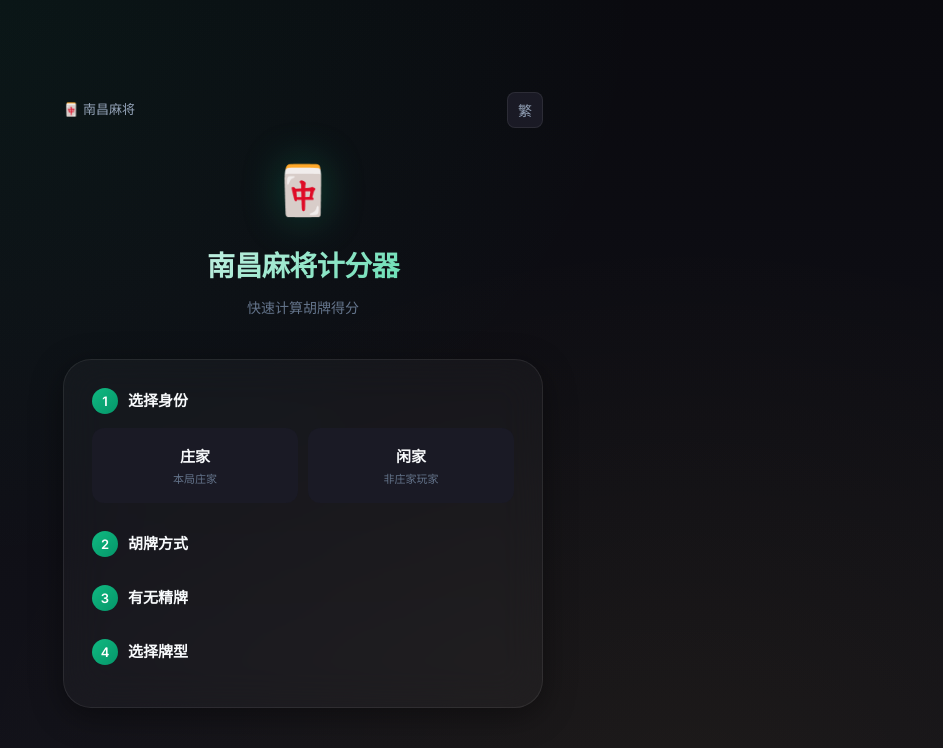
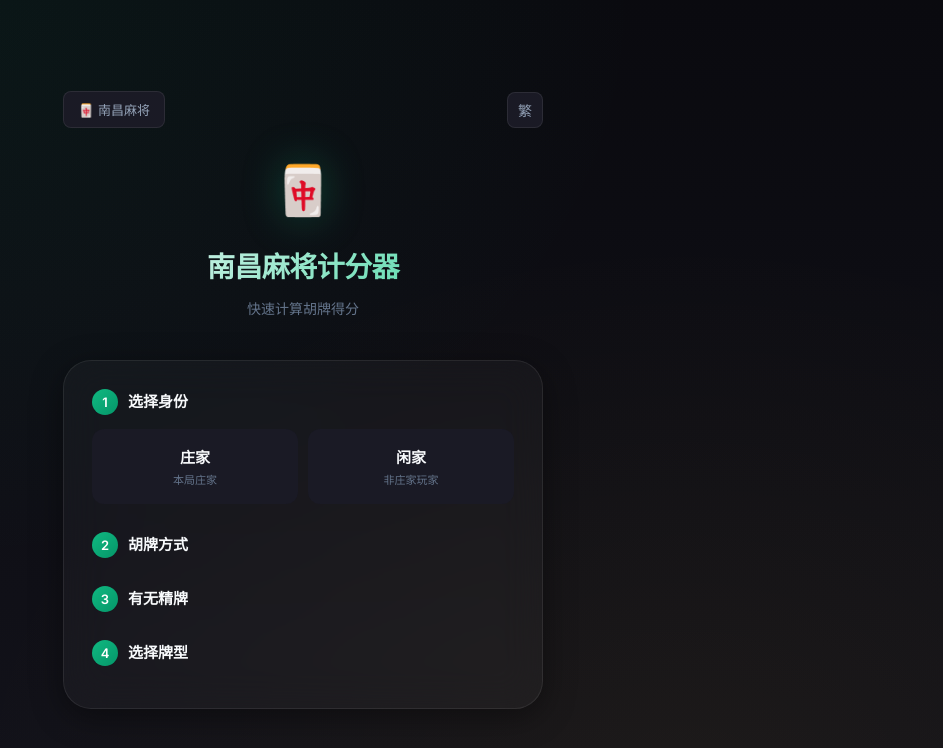
Before and after one commit to RobyCHANG/mahjong-score-ifelse, a React (Vite) app: page / in a window 1280 px wide. Shown: the top 748 px of the page, without its empty margins (337-1280 px from the left). Built offline with nearby package versions, Linux system fonts and the light colour scheme.

Commit message:
fix: mode selection changed to clickable按钮

```diff
--- a/src/App.css
+++ b/src/App.css
@@ -17,12 +17,25 @@
     margin-bottom: 24px;
 }
 
-.toolbar__badge {
-    font-size: 13px;
-    color: var(--color-text-secondary);
+.toolbar__mode-btn {
     display: flex;
     align-items: center;
     gap: 6px;
+    background: var(--color-bg-tertiary);
+    border: 1px solid var(--glass-border);
+    border-radius: var(--radius-sm);
+    color: var(--color-text-secondary);
+    font-size: 13px;
+    font-family: inherit;
+    padding: 8px 14px;
+    cursor: pointer;
+    transition: all var(--transition-fast);
+}
+
+.toolbar__mode-btn:hover {
+    border-color: var(--color-jade);
+    color: var(--color-jade-light);
+    background: rgba(16, 185, 129, 0.08);
 }
 
 .toolbar__btn {
--- a/src/App.tsx
+++ b/src/App.tsx
@@ -228,10 +228,19 @@ function App() {
         <div className="app">
             {/* 頂部工具欄 */}
             <div className="toolbar">
-                {/* 模式顯示 */}
-                <div className="toolbar__badge">
+                {/* 模式選擇 - 可點擊切換 */}
+                <button
+                    className="toolbar__mode-btn"
+                    onClick={() => {
+                        // 循環切換模式（目前只有一個，未來可擴展）
+                        const modes = AVAILABLE_MODES.map(m => m.value);
+                        const currentIndex = modes.indexOf(mode);
+                        const nextIndex = (currentIndex + 1) % modes.length;
+                        setMode(modes[nextIndex]);
+                    }}
+                >
                     🀄 {AVAILABLE_MODES.find(m => m.value === mode)?.label[language]}
-                </div>
+                </button>
 
                 {/* 語言切換 */}
                 <button className="toolbar__btn" onClick={toggleLanguage}>
```
